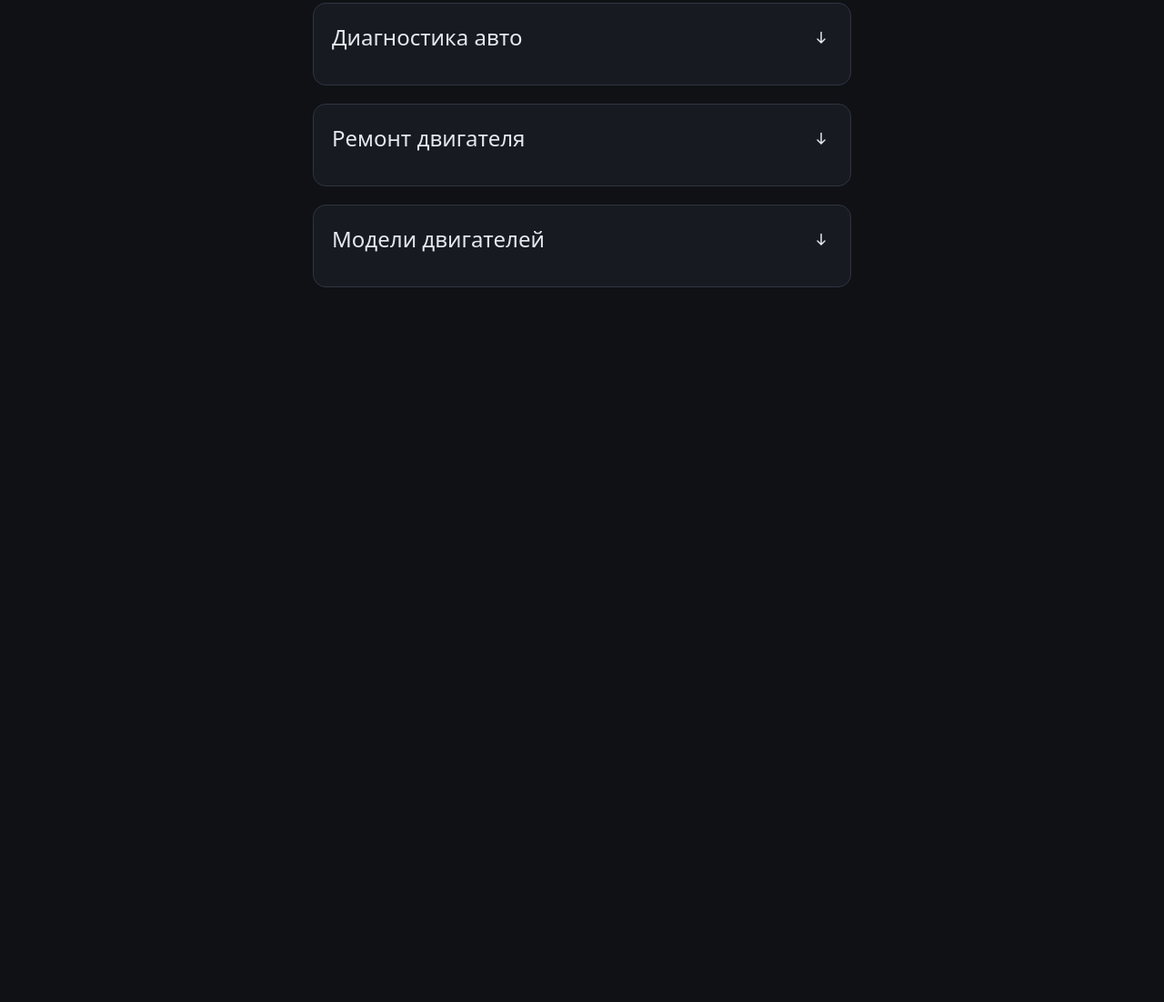
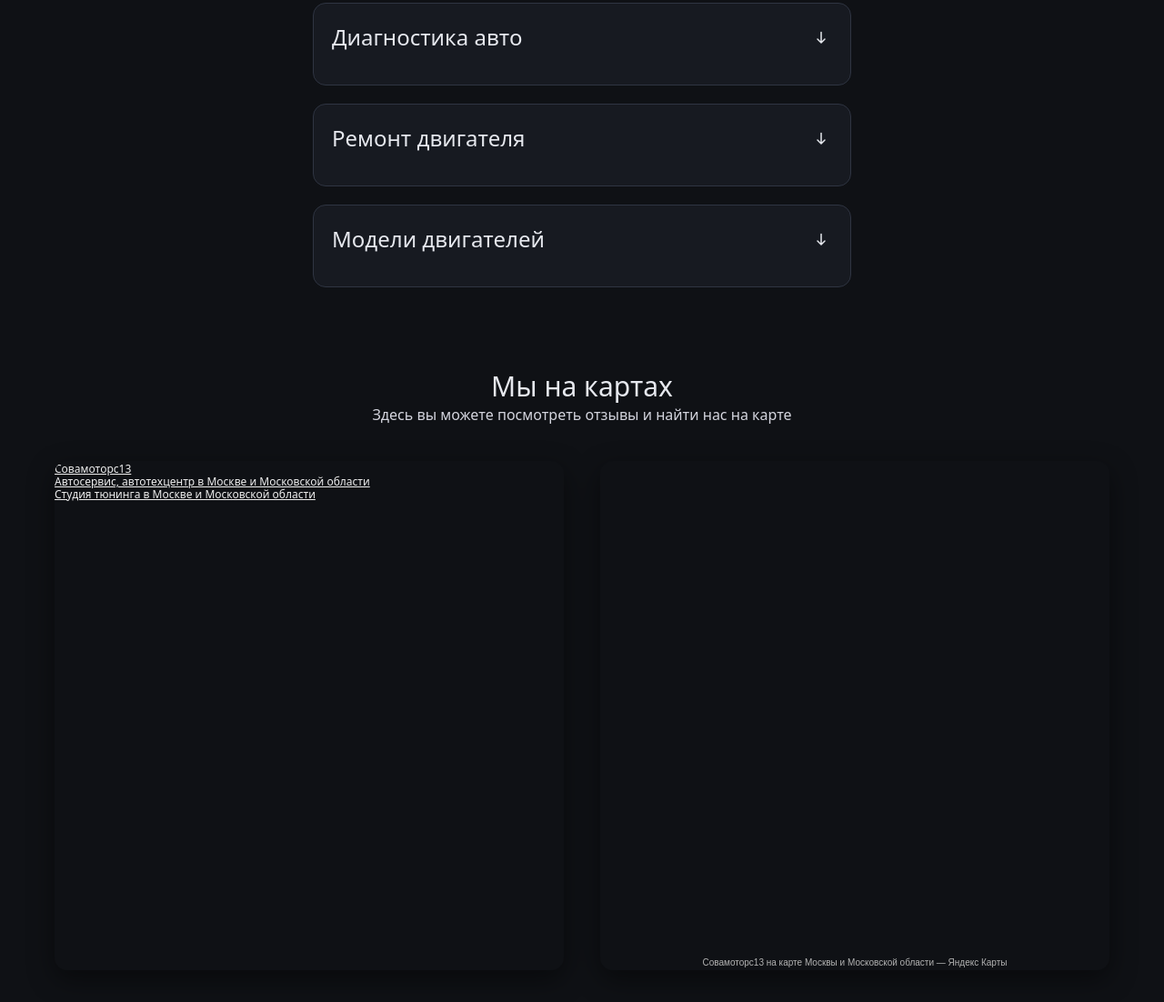
Before and after one commit to PrefixV/new-sovamotors, a plain HTML site: page index.html in a window 1280 px wide. Shown: the part 2513-3615 px from the top of the page at 91% size. Before the commit the page ends 2877 px from the top, so only its background shows below. Drawn offline with Linux system fonts and the light colour scheme.

Commit message:
Add maps and ratings

```diff
--- a/index.html
+++ b/index.html
@@ -432,6 +432,40 @@
         <section class="gallery-container" id="gallery">
 
         </section>
+        <section class="maps-container" id="maps">
+            <div class="text-wrapper">
+                <h1 class="text-wrapper__title">
+                    Мы на картах
+                </h1>
+                <p class="text-wrapper__description">
+                    Здесь вы можете посмотреть отзывы и найти нас на карте
+                </p>
+            </div>
+            <div class="yandex-wrapper">
+                <div class="yandex-wrapper__maps">
+                    <div style="position:relative;overflow:hidden; width: 100%; height: 560px;">
+                        <a href="https://yandex.com/maps/org/sovamotors13/229730229132/?utm_medium=mapframe&utm_source=maps" style="color:#eee;font-size:12px;position:absolute;top:0px;">
+                            Совамоторс13
+                        </a>
+                        <a href="https://yandex.com/maps/1/moscow-and-moscow-oblast/category/car_service_auto_repair/184105246/?utm_medium=mapframe&utm_source=maps" style="color:#eee;font-size:12px;position:absolute;top:14px;">
+                            Автосервис, автотехцентр в Москве и Московской области
+                        </a>
+                        <a href="https://yandex.com/maps/1/moscow-and-moscow-oblast/category/tuning_studio/184105250/?utm_medium=mapframe&utm_source=maps" style="color:#eee;font-size:12px;position:absolute;top:28px;">
+                            Студия тюнинга в Москве и Московской области
+                        </a>
+                        <iframe src="https://yandex.com/map-widget/v1/org/sovamotors13/229730229132/?ll=38.057703%2C55.707226&z=20" width="560" height="560" frameborder="0" allowfullscreen="true" style="position:relative;"></iframe>
+                    </div>
+                </div>
+                <div class="yandex-wrapper__ratings">
+                    <div style="position:relative;border:none;">
+                        <iframe style="width:100%;height:560px;box-sizing:border-box; border: none;" src="https://yandex.ru/maps-reviews-widget/229730229132?comments"></iframe>
+                        <a href="https://yandex.com/maps/org/sovamotors13/229730229132/" target="_blank" style="box-sizing:border-box;text-decoration:none;color:#b3b3b3;font-size:10px;font-family:YS Text,sans-serif;padding:0 20px;position:absolute;bottom:8px;width:100%;text-align:center;left:0;overflow:hidden;text-overflow:ellipsis;display:block;max-height:14px;white-space:nowrap;padding:0 16px;box-sizing:border-box">
+                            Совамоторс13 на карте Москвы и Московской области — Яндекс Карты
+                        </a>
+                    </div>
+                </div>
+            </div>
+        </section>
     </main>
     <section class="socials-container socials-container--hidden">
         <a href="https://t.me/sovamotors13" class="socials-container__icon link" target="_blank" rel="noopener noreferrer">
@@ -452,6 +486,9 @@
             <path stroke="white" stroke-linecap="round" stroke-linejoin="round" stroke-width="2" d="M9 17h6l3 3v-3h2V9h-2M4 4h11v8H9l-3 3v-3H4V4Z"/>
         </svg>
     </section>
+    <footer>
+
+    </footer>
 </body>
 <script type="module" src="main.js" defer></script>
 </html>
--- a/main.js
+++ b/main.js
@@ -1,5 +1,6 @@
 import { toggleSocials } from "./modules/toggleSocials.js";
 import { toggleServices} from "./modules/toggleServices.js";
+import { initAccordion } from "./modules/accordion.js";
 
 document.querySelector(".socials-container-trigger")
     .addEventListener("click", toggleSocials);
@@ -7,15 +8,4 @@ document.querySelector(".socials-container-trigger")
 document.querySelector(".services-container__row-card__show__button")
     .addEventListener("click", toggleServices);
 
-const accordionContainer = document.querySelector('.pricelist-container__accordion');
-accordionContainer.addEventListener('click', (e) => {
-    const accordionItem = e.target.closest('.pricelist-container__accordion-item');
-    if (accordionItem) {
-        const accordionItemDescription = accordionItem.querySelector('.pricelist-container__accordion-item__description');
-        const accordionItemArrow = accordionItem.querySelector('svg');
-        if (accordionItemDescription) {
-            accordionItemDescription.classList.toggle('pricelist-container__accordion-item__description--hidden');
-            accordionItemArrow.classList.toggle('rotate-arrow');
-        }
-    }
-})
+initAccordion();
--- a/modules/accordion.js
+++ b/modules/accordion.js
@@ -0,0 +1,14 @@
+export function initAccordion() {
+    const accordionContainer = document.querySelector('.pricelist-container__accordion');
+    accordionContainer.addEventListener('click', (e) => {
+        const accordionItem = e.target.closest('.pricelist-container__accordion-item');
+        if (accordionItem) {
+            const accordionItemDescription = accordionItem.querySelector('.pricelist-container__accordion-item__description');
+            const accordionItemArrow = accordionItem.querySelector('svg');
+            if (accordionItemDescription) {
+                accordionItemDescription.classList.toggle('pricelist-container__accordion-item__description--hidden');
+                accordionItemArrow.classList.toggle('rotate-arrow');
+            }
+        }
+    })
+}
--- /dev/null
+++ b/styles/blocks/maps.scss
@@ -0,0 +1,25 @@
+.maps-container {
+  padding: var(--space-8);
+  @include flex-center-center-column;
+  width: 100%;
+  gap: var(--space-8);
+}
+
+.yandex-wrapper {
+  @include flex-center-center-row;
+  width: 100%;
+  gap: var(--space-8);
+
+  &__maps,
+  &__ratings {
+    width: 100%;
+    max-width: 560px;
+    max-height: 560px;
+    border-radius: var(--radius-lg);
+    box-shadow: var(--shadow-lg);
+
+    iframe,div {
+      border-radius: var(--radius-lg);
+    }
+  }
+}
--- a/styles/styles.scss
+++ b/styles/styles.scss
@@ -1,2 +1,2 @@
 @import "./_variables.scss", "./_animations.scss", "./_fonts.scss", "./_mixins.scss", "./_globals.scss";
-@import "./blocks/header.scss", "./blocks/hero.scss", "./blocks/socials.scss", "./blocks/services.scss", "./blocks/pricelist.scss";
+@import "./blocks/header.scss", "./blocks/hero.scss", "./blocks/socials.scss", "./blocks/services.scss", "./blocks/pricelist.scss", "./blocks/maps.scss", "./blocks/gallery.scss";
```
Also changed, not shown: styles/blocks/maps.css (added), styles/styles.css, 2 other files.
